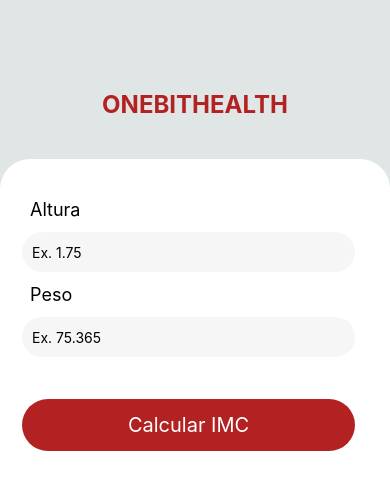
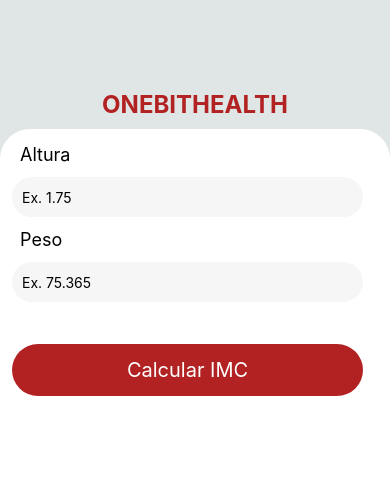
Before and after one commit to YalleVieira/one-bit-health, a React Native app: screen / in a window 390 px wide. Shown: the top 490 px of the page. Built offline with nearby package versions, Linux system fonts and the light colour scheme.

Commit message:
feat: implementaçao do botao de compartilhar imc

```diff
--- a/src/components/Form/ResultImc/index.js
+++ b/src/components/Form/ResultImc/index.js
@@ -1,10 +1,25 @@
 import React from "react";
-import { View, Text } from "react-native";
+import { View, Text, TouchableOpacity, Share } from "react-native";
 import styles from "./style";
 
 export default function Title(props) {
+  const onShare = async () => {
+    const result = await Share.share({
+      message: "Meu imc hoje é: " + props.resultImc,
+    });
+  };
+
   return (
     <View style={styles.resultImc}>
+      <View style={styles.boxShareButton}>
+        {props.resultImc !== null ? (
+          <TouchableOpacity onPress={onShare} style={styles.shared}>
+            <Text style={styles.sharedText}>Share</Text>
+          </TouchableOpacity>
+        ) : (
+          <View></View>
+        )}
+      </View>
       <Text style={styles.information}>{props.messageResultImc}</Text>
       <Text style={styles.numberImc}>{props.resultImc}</Text>
     </View>
--- a/src/components/Form/ResultImc/style.js
+++ b/src/components/Form/ResultImc/style.js
@@ -4,14 +4,14 @@ const styles = StyleSheet.create({
   resultImc: {
     flex: 1,
     marginTop: 15,
-    paddingTop: 15,
+    paddingTop: 5,
     borderRadius: 50,
     alignItems: "center",
     width: "100%",
   },
   numberImc: {
     textAlign: "center",
-    fontSize: 18,
+    fontSize: 40,
     color: "#B22222",
     fontWeight: "bold",
   },
@@ -20,5 +20,20 @@ const styles = StyleSheet.create({
     color: "#B22222",
     fontWeight: "bold",
   },
+  boxShareButton: {
+    width: "100%",
+    alignItems: "center",
+    marginBottom: 10,
+  },
+  shared: {
+    backgroundColor: "#1877f2",
+    borderRadius: 50,
+    paddingHorizontal: 20,
+    paddingVertical: 5,
+  },
+  sharedText: {
+    color: "#ffffff",
+    fontWeight: "bold",
+  },
 });
 export default styles;
--- a/src/components/Form/index.js
+++ b/src/components/Form/index.js
@@ -5,6 +5,8 @@ import {
   TextInput,
   TouchableOpacity,
   Vibration,
+  Pressable,
+  Keyboard,
 } from "react-native";
 import ResultImc from "./ResultImc/";
 import styles from "./style";
@@ -18,7 +20,11 @@ export default function Title() {
     [errorMessage, setErrorMessage] = useState("");
 
   function imcCalculator() {
-    const calculatedImc = Number((weight / (height * height)).toFixed(2));
+    let heightFormat = height.replace(",", ".");
+    let weightFormat = weight.replace(",", ".");
+    const calculatedImc = Number(
+      (weightFormat / (heightFormat * heightFormat)).toFixed(2)
+    );
     setImc(calculatedImc);
   }
 
@@ -47,7 +53,7 @@ export default function Title() {
   }
 
   return (
-    <View style={styles.formContent}>
+    <Pressable onPress={Keyboard.dismiss} style={styles.formContent}>
       <View style={styles.form}>
         <Text style={styles.formLabel}>Altura</Text>
         <Text style={styles.errorMessage}>{errorMessage}</Text>
@@ -76,6 +82,6 @@ export default function Title() {
         </TouchableOpacity>
       </View>
       <ResultImc resultImc={imc} messageResultImc={messageImc} />
-    </View>
+    </Pressable>
   );
 }
--- a/src/components/Form/style.js
+++ b/src/components/Form/style.js
@@ -2,20 +2,15 @@ import { StyleSheet } from "react-native";
 
 const styles = StyleSheet.create({
   formContent: {
-    width: "100%",
-    height: "100%",
-    bottom: 0,
+    flex: 1,
     backgroundColor: "#FFFFFF",
-    alignItems: "center",
     borderTopLeftRadius: 30,
     borderTopRightRadius: 30,
-    marginTop: 30,
+    alignItems: "center",
+    paddingTop: 15,
   },
   form: {
     width: "100%",
-    height: "auto",
-    marginTop: 30,
-    padding: 10,
   },
   formLabel: {
     color: "#000",
```
